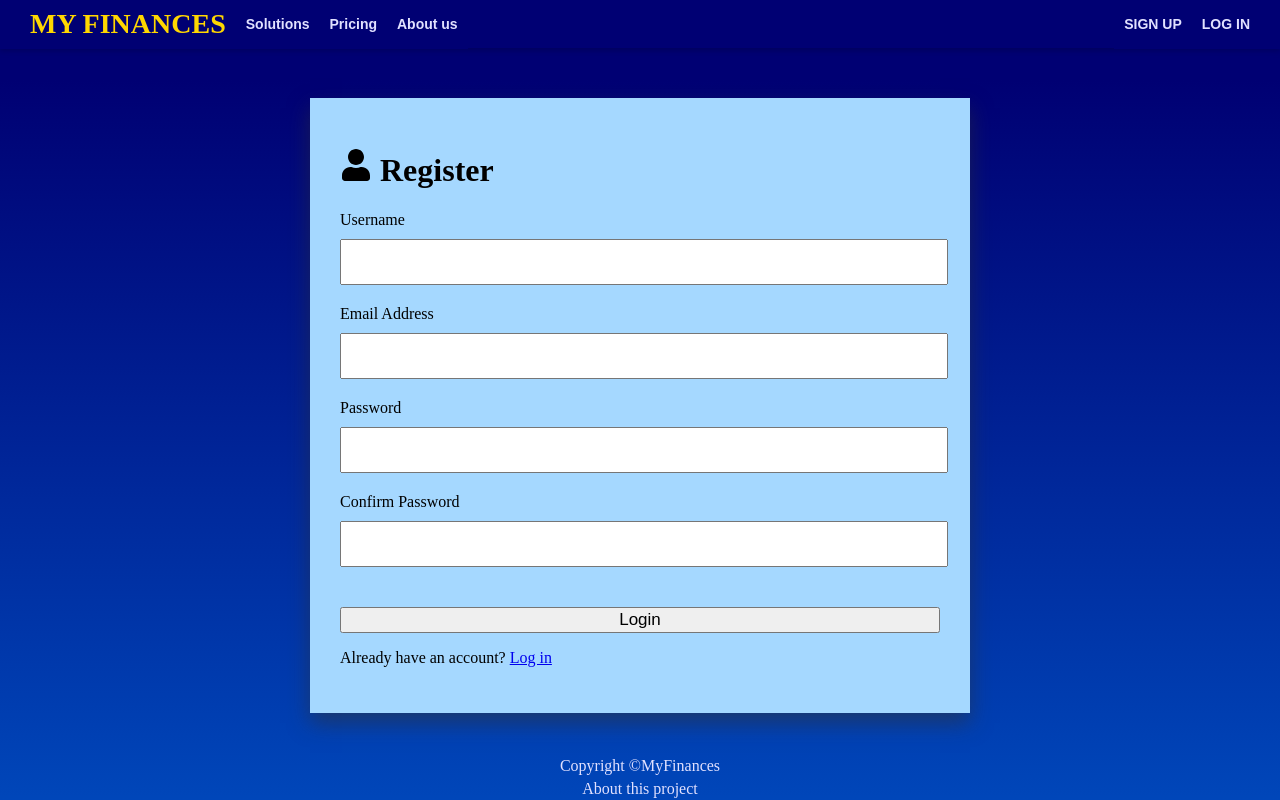
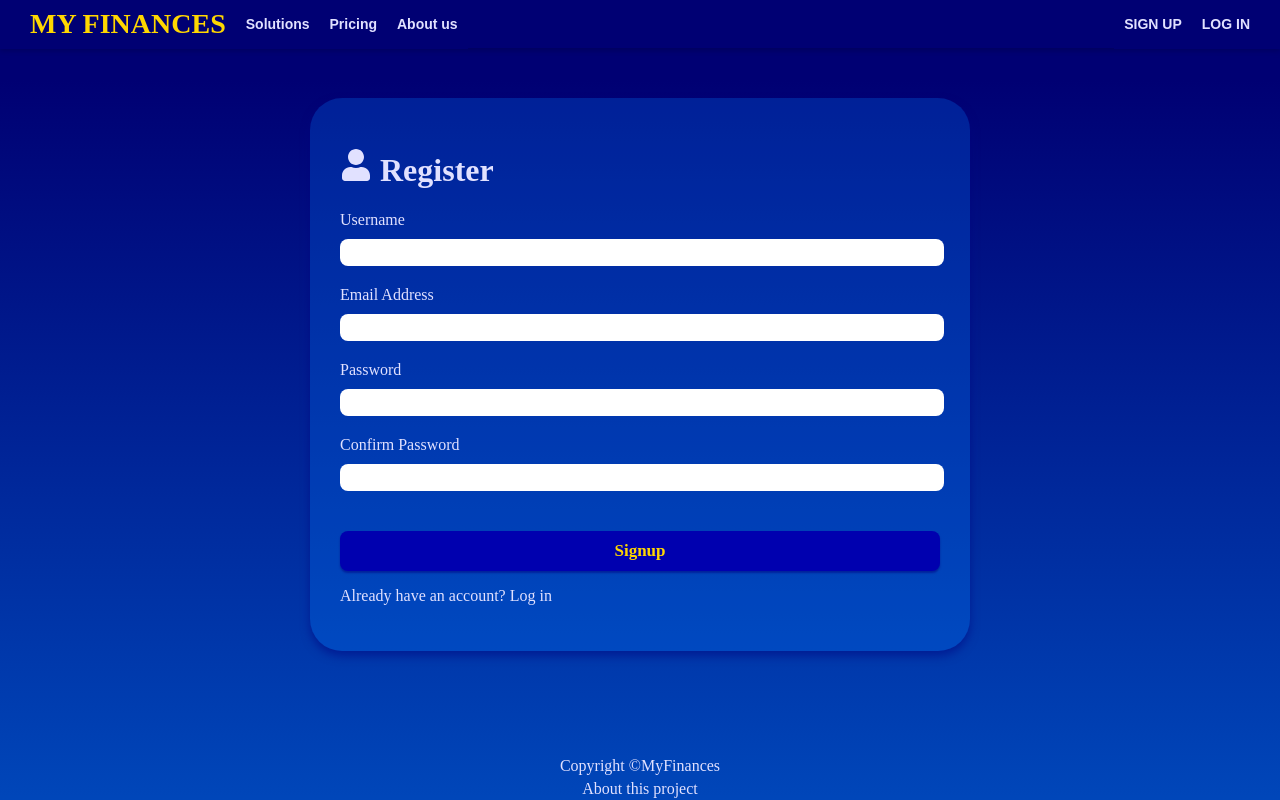
Before and after one commit to LeonardoHui/my-finances-app, a Next.js app: page /account/register in a window 1280 px wide. Built offline with nearby package versions, Linux system fonts and the light colour scheme; no server answers.

Commit message:
refact: login and register pages design

```diff
--- a/pages/account/login.js
+++ b/pages/account/login.js
@@ -72,7 +72,7 @@ export default function LoginPage() {
           </form>
 
           <p>
-            Don't have an account?{" "}
+            Don&apos;t have an account?{" "}
             <Link href="/account/register">Register</Link>
           </p>
         </div>
--- a/pages/account/register.js
+++ b/pages/account/register.js
@@ -94,7 +94,7 @@ export default function RegisterPage() {
               />
             </div>
 
-            <input type="submit" value="Login" className="btn" />
+            <input type="submit" value="Signup" className="btn" />
           </form>
 
           <p>
--- a/styles/AuthForm.module.css
+++ b/styles/AuthForm.module.css
@@ -1,6 +1,16 @@
 .container {
   height: 88vh;
   width: 100vw;
+}
+
+.container a {
+  text-decoration: none;
+  color: rgb(225, 225, 255);
+}
+
+.container a:hover {
+  font-weight: bolder;
+  color: rgb(225, 225, 225);
 }
 
 .auth {
@@ -8,8 +18,10 @@
   width: 100%;
   margin: 50px auto;
   padding: 30px;
-  background-color: #a5d8ff;
-  box-shadow: 0px 10px 20px 0px rgba(50, 50, 50, 0.52);
+  background: rgba(0, 125, 255, 0.25);
+  box-shadow: 0px 5px 10px 0px rgba(0, 0, 125, 0.5);
+  border-radius: 2rem;
+  color: rgb(225, 225, 255);
 }
 
 .auth label {
@@ -22,15 +34,30 @@
 .auth input[type="password"] {
   display: block;
   width: 100%;
-  height: 40px;
+  height: 25px;
+  border-radius: 0.5rem;
+  border: none;
 }
 
 .auth input[type="submit"] {
+  background-color: rgb(0, 0, 175);
+  box-shadow: 0px 2px 2px 0px rgba(0, 0, 125, 0.5);
+  color: gold;
+  font-weight: bolder;
   margin-top: 20px;
   width: 100%;
+  height: 40px;
   font-size: 17px;
+  border-radius: 0.5rem;
+  border: none;
+  font-family: serif;
 }
 
 .auth div {
   margin-bottom: 20px;
 }
+
+.auth input[type="submit"]:hover {
+  color: goldenrod;
+  background-color: rgb(0, 0, 155);
+}
```
Also changed, not shown: pages/account/dashboard.js (+1 -11 lines), styles/Landing.module.css (+8 -0 lines).
